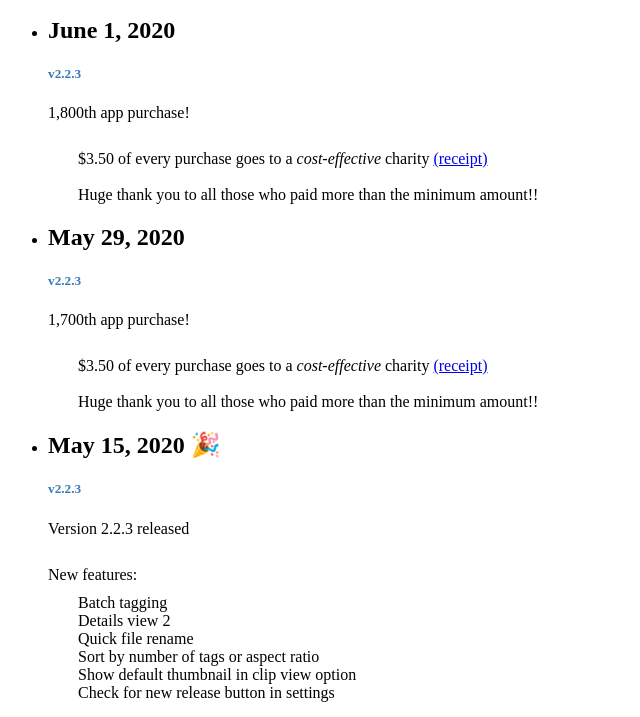
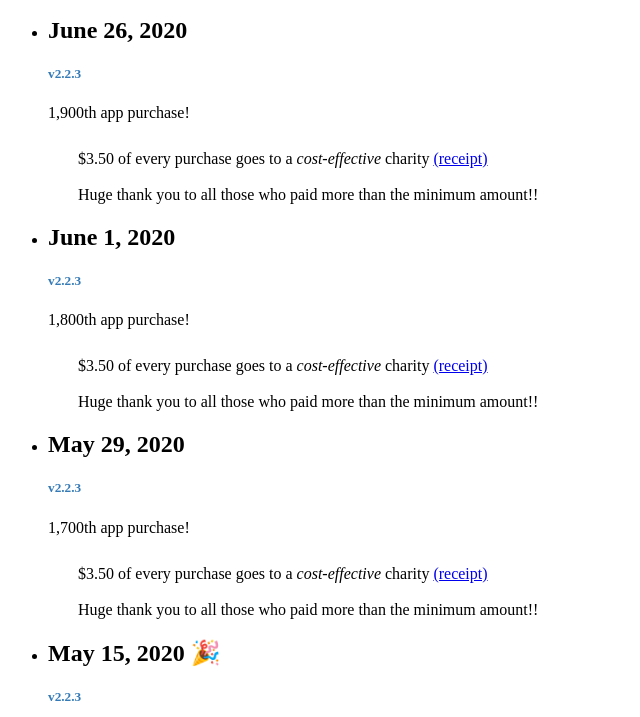
Before and after one commit to BrianQuigley18/video-hub-app-public-website, a website: page blog.html in a window 1280 px wide. Shown: the part 50-767 px from the top of the page, without its empty margins (0-640 px from the left). Drawn offline with Linux system fonts and the light colour scheme.

Commit message:
1,900th purchase

```diff
--- a/blog.html
+++ b/blog.html
@@ -95,6 +95,26 @@
               <div class="row row-bottom-padded-lg">
                 <div class="col-md-6 col-md-offset-3 text-center">
                   <h2 class="fh5co-lead animate-box">Blog / Changelog</h2>
+                </div>
+              </div>
+
+              <div class="row">
+                <div class="col-md-8 col-md-offset-2">
+                  <ul class="fh5co-faq-list">
+                    <li class="animate-box">
+                      <h2>June 26, 2020</h2>
+                      <h5 class="soon">v2.2.3</h5>
+
+                      <span class="head">1,900th app purchase!</span>
+                      <br>
+                      <span class="line">$3.50 of every purchase goes to a <em>cost-effective</em> charity <a
+                          href="https://www.againstmalaria.com/MyNets.aspx?DonationID=602304">(receipt)</a></span>
+                      <br>
+                      <span class="line">Huge thank you to all those who paid more than the minimum amount!</a>!
+                      </span>
+
+                    </li>
+                  </ul>
                 </div>
               </div>
 
```
